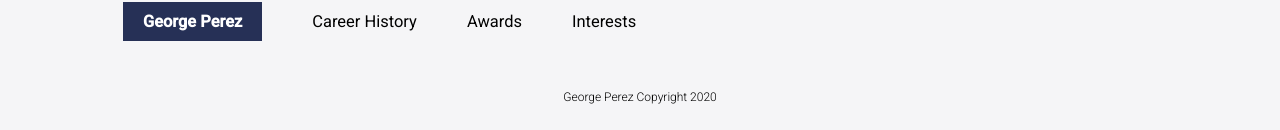
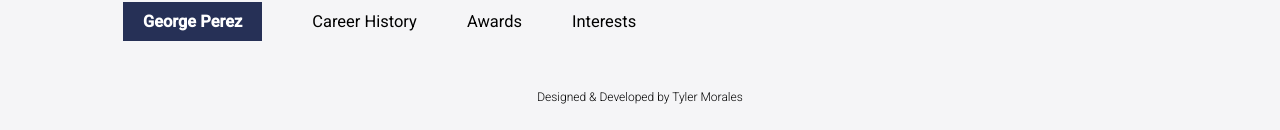
Before and after one commit to tyler-morales/client-george, a Vue app: page / in a window 1280 px wide. Shown: the part 4941-5071 px from the top of the page. Built offline with nearby package versions, Linux system fonts and the light colour scheme.

Commit message:
✏️  Update created by in footer

```diff
--- a/src/components/Footer.vue
+++ b/src/components/Footer.vue
@@ -7,7 +7,9 @@
       <a href="#awards">Awards</a>
       <a href="#interests">Interests</a>
     </div>
-    <h6 class="copyright">George Perez Copyright 2020</h6>
+    <h6 class="created">
+      Designed & Developed by <a href="http://tmo.codes">Tyler Morales</a>
+    </h6>
   </footer>
 </template>
 
@@ -43,7 +45,7 @@ export default {}
     }
   }
 
-  .copyright {
+  .created {
     font-size: 12px;
     font-weight: 200;
     text-align: center;
```
